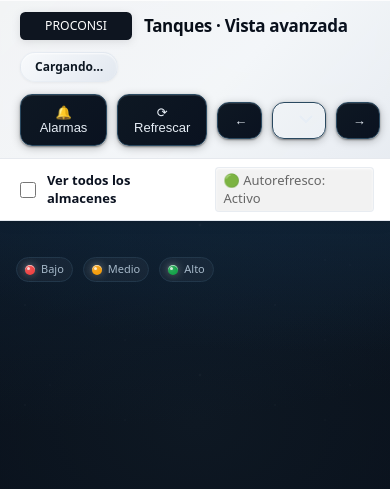
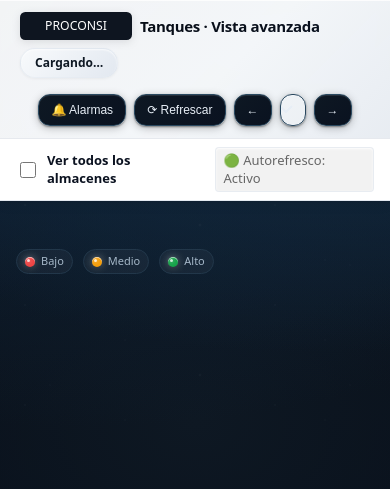
Before and after one commit to jslomana2/TankFuel-v001, a Flask app: page / in a window 390 px wide. Shown: the top 489 px of the page. Run offline with Flask 3, Linux system fonts and the light colour scheme; data that the repository does not hold is empty.

Commit message:
Update sondastanques_mod.css

```diff
--- a/dbf_exe_project/static/sondastanques_mod.css
+++ b/dbf_exe_project/static/sondastanques_mod.css
@@ -119,6 +120,8 @@
     -webkit-background-clip: text;
     -webkit-text-fill-color: transparent;
     background-clip: text;
+    white-space:nowrap; /* NUEVO: evitar salto de línea */
+    min-width:200px; /* NUEVO: ancho mínimo */
   }
 
   .pill{
@@ -139,7 +142,8 @@
   .ctrls{
     display:flex;
     align-items:center;
-    gap:10px;
+    gap:8px; /* CORREGIDO: reducir gap */
+    flex-shrink:0; /* NUEVO: evitar que se compriman */
   }
 
   /* CONTROLES 3D MEJORADOS */
@@ -642,39 +645,51 @@
 
   .tchip strong{margin-left:2px}
 
-  /* SECCIONES MEJORADAS */
+  /* SECCIONES MEJORADAS - CORREGIDAS */
   .almacenSection{
-    margin:14px 16px;
-    padding:12px;
-    background:linear-gradient(180deg,#101f2e,#0c1a28);
-    border:1px solid var(--line);
-    border-radius:16px;
+    margin:24px 0; /* CORREGIDO: más margen */
+    padding:0;
+    background:transparent;
+    border:none;
   }
 
   .almacenTitle{
-    font-size:16px;
+    font-size:18px;
     font-weight:700;
-    margin:0 0 8px 0;
-    color:#e7eef6;
+    margin:0 0 16px 0;
+    color:#ffffff !important; /* CORREGIDO: color blanco forzado */
+    background: linear-gradient(135deg, #0e1520, #1a2332);
+    padding:16px 24px; /* CORREGIDO: más padding */
+    border-radius:12px;
+    border-left:4px solid #2aa8ff;
+    text-shadow: 0 2px 4px rgba(0,0,0,0.8); /* NUEVO: sombra de texto */
+    letter-spacing:-0.01em;
   }
 
   .tanks-grid {
     display: grid !important;
     grid-template-columns: repeat(auto-fill, minmax(360px, 1fr)) !important;
     gap: 24px !important;
-    padding: 0 !important;
+    padding: 0 24px !important; /* CORREGIDO: padding lateral */
   }
 
+  /* MODO "VER TODOS" - CORREGIDO */
   #grid.show-all-mode {
     display: block !important;
     padding: 0 !important;
   }
 
+  /* MODO INDIVIDUAL - CORREGIDO */
   #grid:not(.show-all-mode) {
-    display: grid;
-    grid-template-columns: repeat(auto-fill, minmax(360px, 1fr));
-    gap: 24px;
-    padding: 20px 24px;
+    display: grid !important; /* CORREGIDO: forzar grid */
+    grid-template-columns: repeat(auto-fill, minmax(360px, 1fr)) !important;
+    gap: 24px !important;
+    padding: 20px 24px !important;
+  }
+
+  /* Asegurar que las secciones no aparezcan en modo individual */
+  #grid:not(.show-all-mode) .almacenSection {
+    display: none !important;
   }
 
   /* PANEL HISTÓRICO MEJORADO */
@@ -766,7 +781,34 @@
   }
 
   /* RESPONSIVE MEJORADO */
+  @media (max-width: 1200px) {
+    .h-inner {
+      gap: 8px;
+    }
+
+    .title {
+      font-size: 15px;
+      min-width: 150px;
+    }
+
+    .ctrls button, .ctrls select {
+      padding: 8px 12px;
+      font-size: 12px;
+    }
+  }
+
   @media (max-width: 768px) {
+    .h-inner {
+      flex-wrap: wrap; /* Permitir wrap solo en móvil */
+      min-height: auto;
+    }
+
+    .ctrls {
+      width: 100%;
+      justify-content: center;
+      margin-top: 8px;
+    }
+
     .grid {
       grid-template-columns: 1fr;
       gap: 20px;
```
Also changed, not shown: other parts of dbf_exe_project/static/sondastanques_mod.css (+29 -28 lines).
